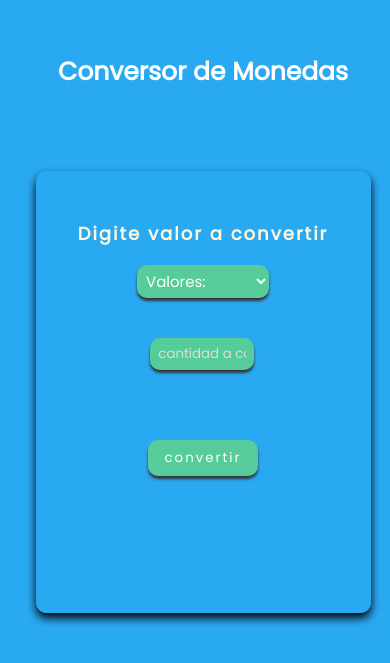
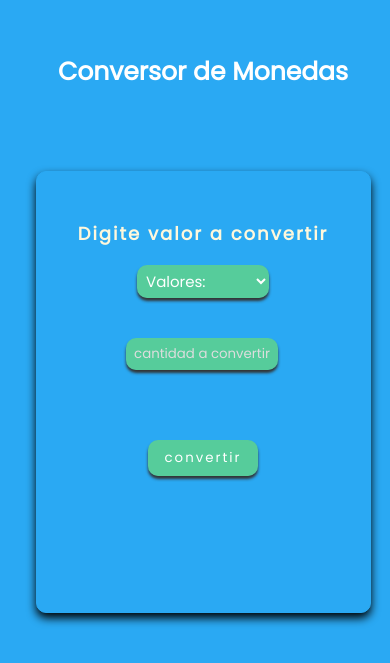
Before and after one commit to josezch07/Conversor, a plain HTML site: page index.html in a window 390 px wide. Shown: the part 105-768 px from the top of the page. Drawn offline with Linux system fonts and the light colour scheme; no server answers.

Commit message:
Update estilos.css

```diff
--- a/estilos.css
+++ b/estilos.css
@@ -109,15 +109,12 @@ select{
     }
     #cantidad{
         margin-top: 40px;
-        width: 32%;
+        width: 50%;
         margin-right: 22px;
         text-align: center;
     }
     button{
         width: 40%;
-
-
-
 
     }
     #valor{
```
